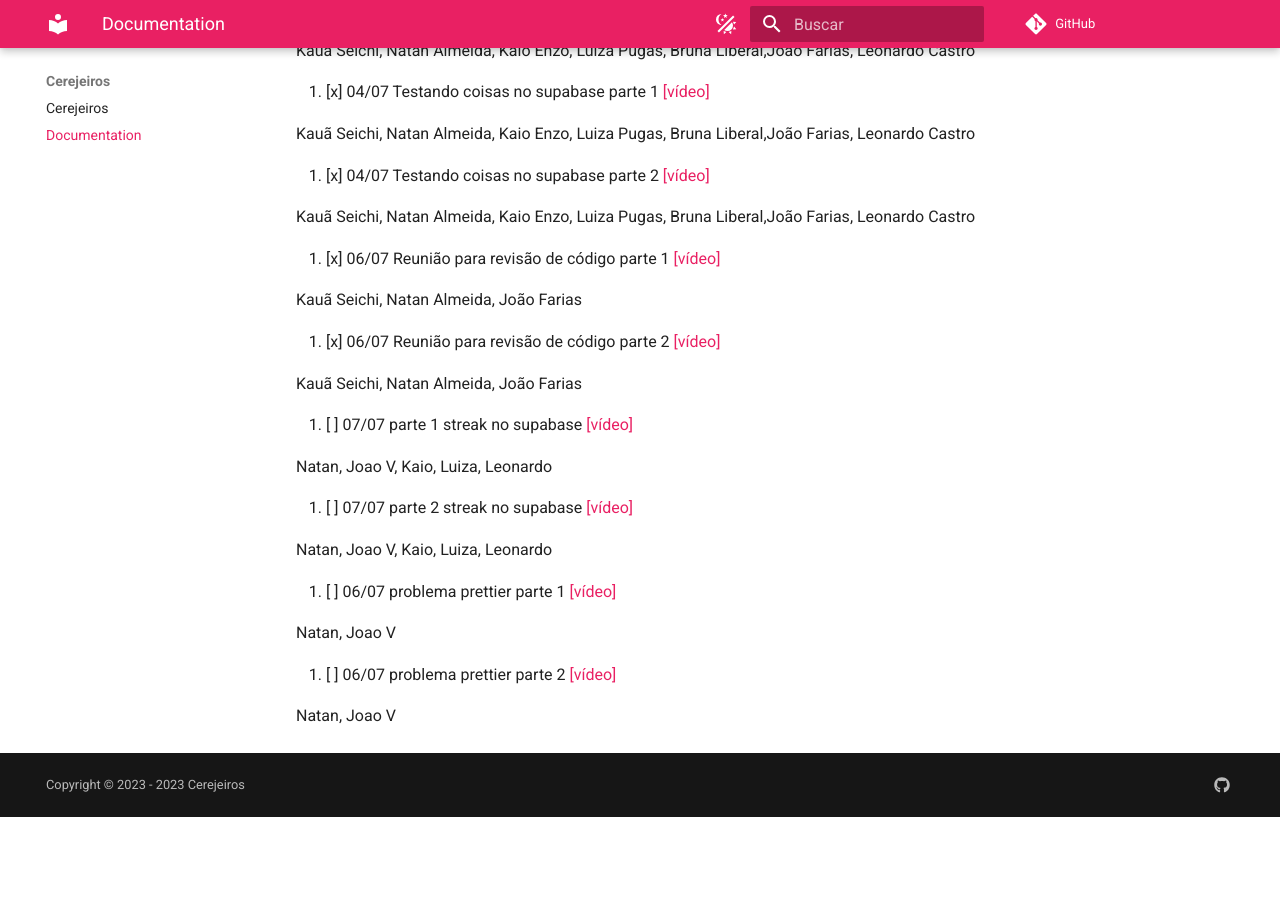
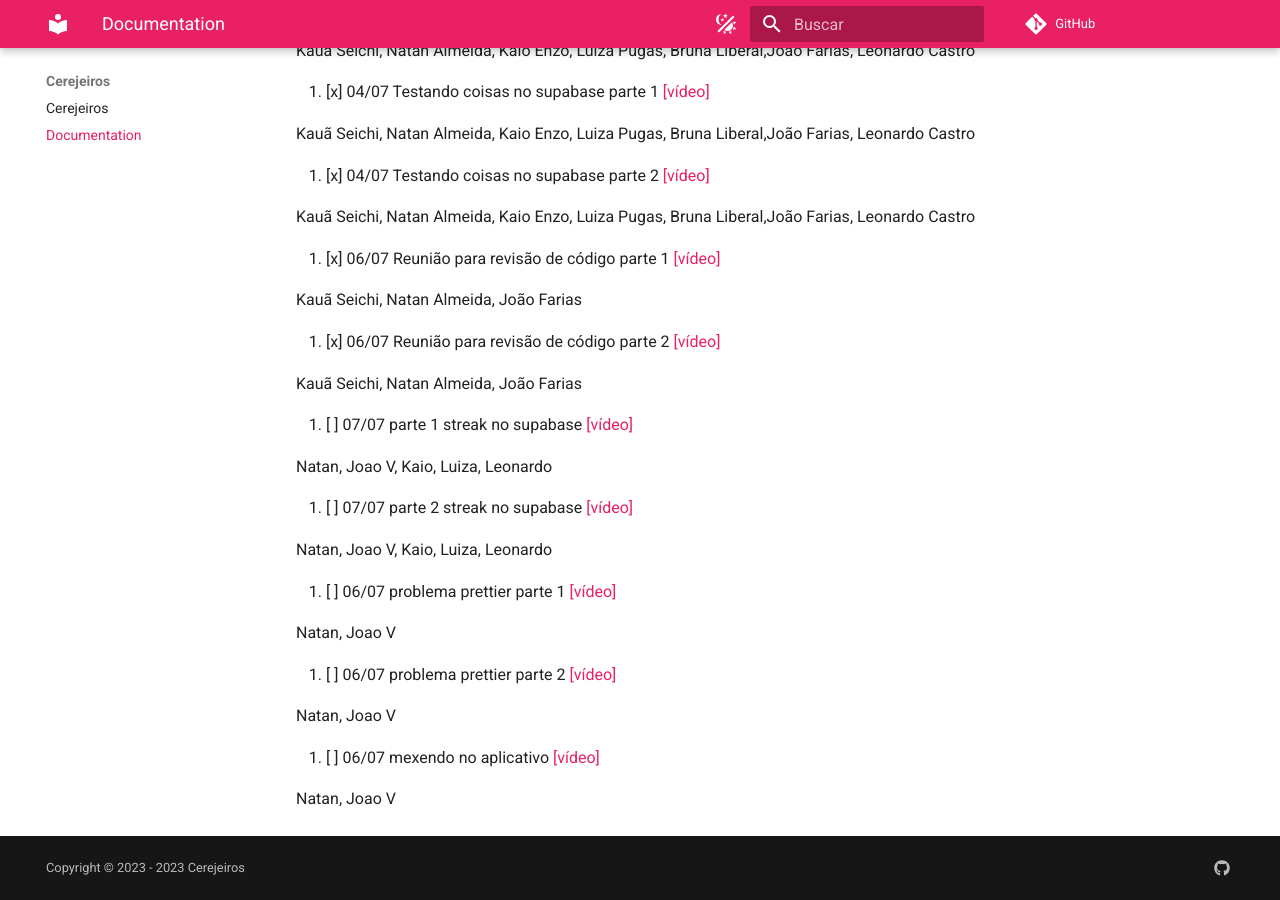
Before and after one commit to cerejeiros/bloom, an MkDocs documentation site: the page built from docs/documentation.md, in a window 1280 px wide and 900 px high, scrolled down 5277 px. Built offline with MkDocs 1.6.1 and Material for MkDocs 9.7.7, drawn with Linux system fonts in a browser that asks for light colours; comment, search, counter and statistics services are not loaded; before the commit the page ends 6094 px from its top, so only the background shows below that.

Commit message:
Update documentation.md

```diff
--- a/docs/documentation.md
+++ b/docs/documentation.md
@@ -257,3 +257,7 @@ Natan, Joao V
 64. [ ] 06/07 problema prettier parte 2 [[vídeo]](https://youtu.be/MnA2B1WnzTU)
 
 Natan, Joao V
+
+65. [ ] 06/07 mexendo no aplicativo [[vídeo]](https://youtu.be/KS90MY_G7KQ)
+
+Natan, Joao V
```
